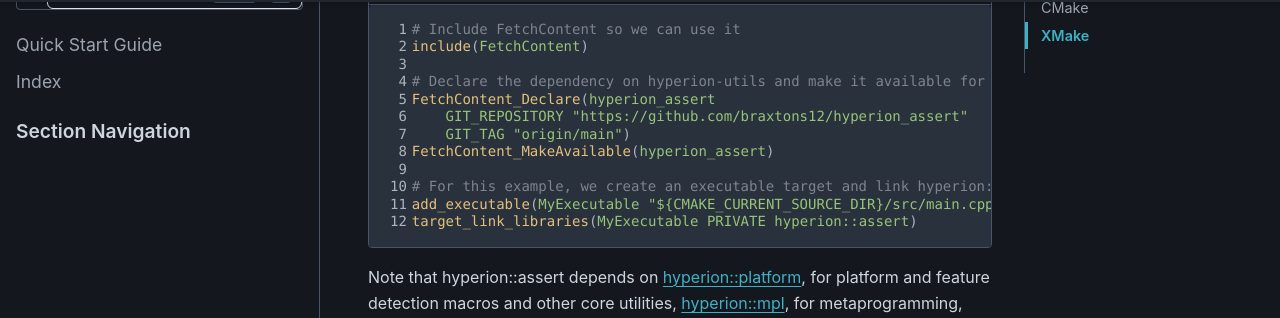
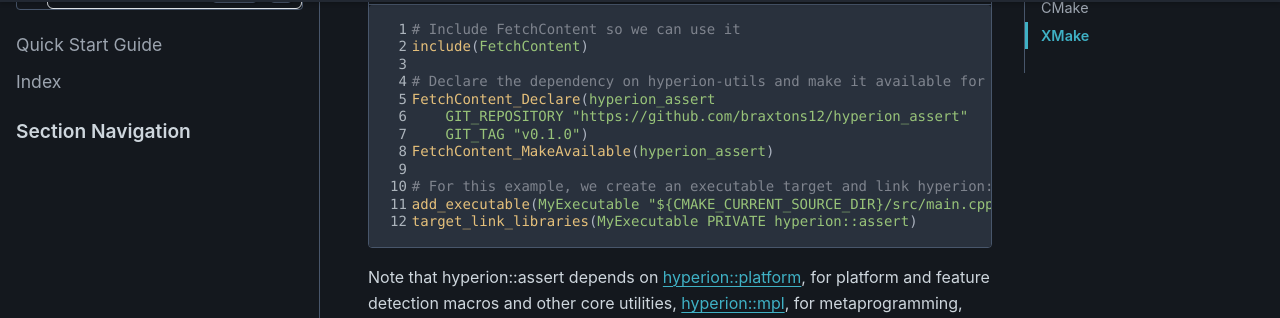
Before and after one commit to braxtons12/hyperion_assert, a Sphinx documentation site: the page built from docs/quick_start.rst, in a window 1280 px wide and 900 px high, scrolled down 435 px. Shown: the part 134-452 px from the top of the window. Built offline with Sphinx 7.4.7 and the PyData theme 0.15.4, drawn with Linux system fonts in a browser that asks for light colours.

Commit message:
Start fleshing out documentation for the library

```diff
--- a/docs/quick_start.rst
+++ b/docs/quick_start.rst
@@ -20,7 +20,7 @@ other methods like :cmake:`add_subdirectory`\. Example for :cmake:`FetchContent`
     # Declare the dependency on hyperion-utils and make it available for use
     FetchContent_Declare(hyperion_assert
         GIT_REPOSITORY "https://github.com/braxtons12/hyperion_assert"
-        GIT_TAG "origin/main")
+        GIT_TAG "v0.1.0")
     FetchContent_MakeAvailable(hyperion_assert)
 
     # For this example, we create an executable target and link hyperion::assert to it
```
Also changed, not shown: 1 other file.
